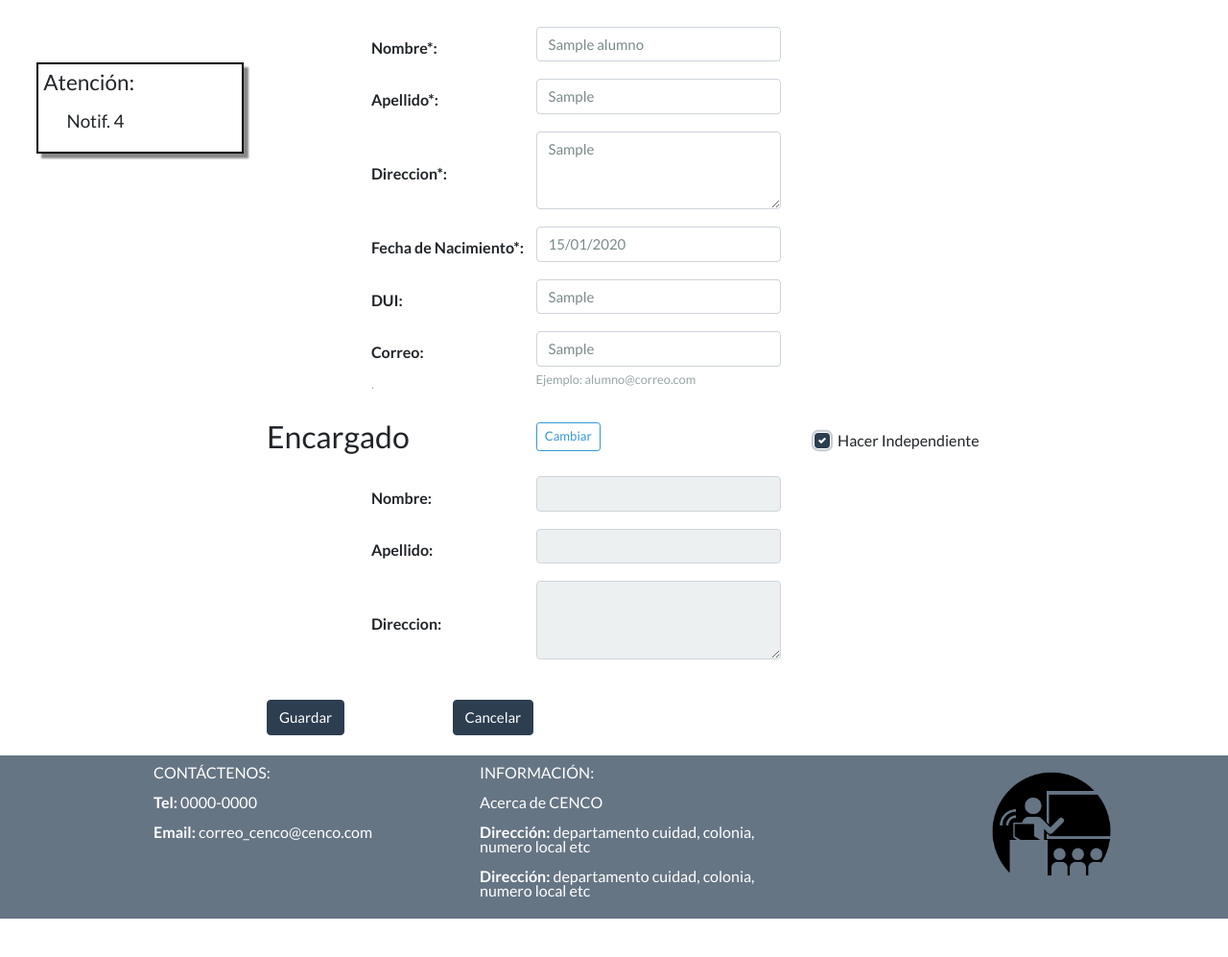
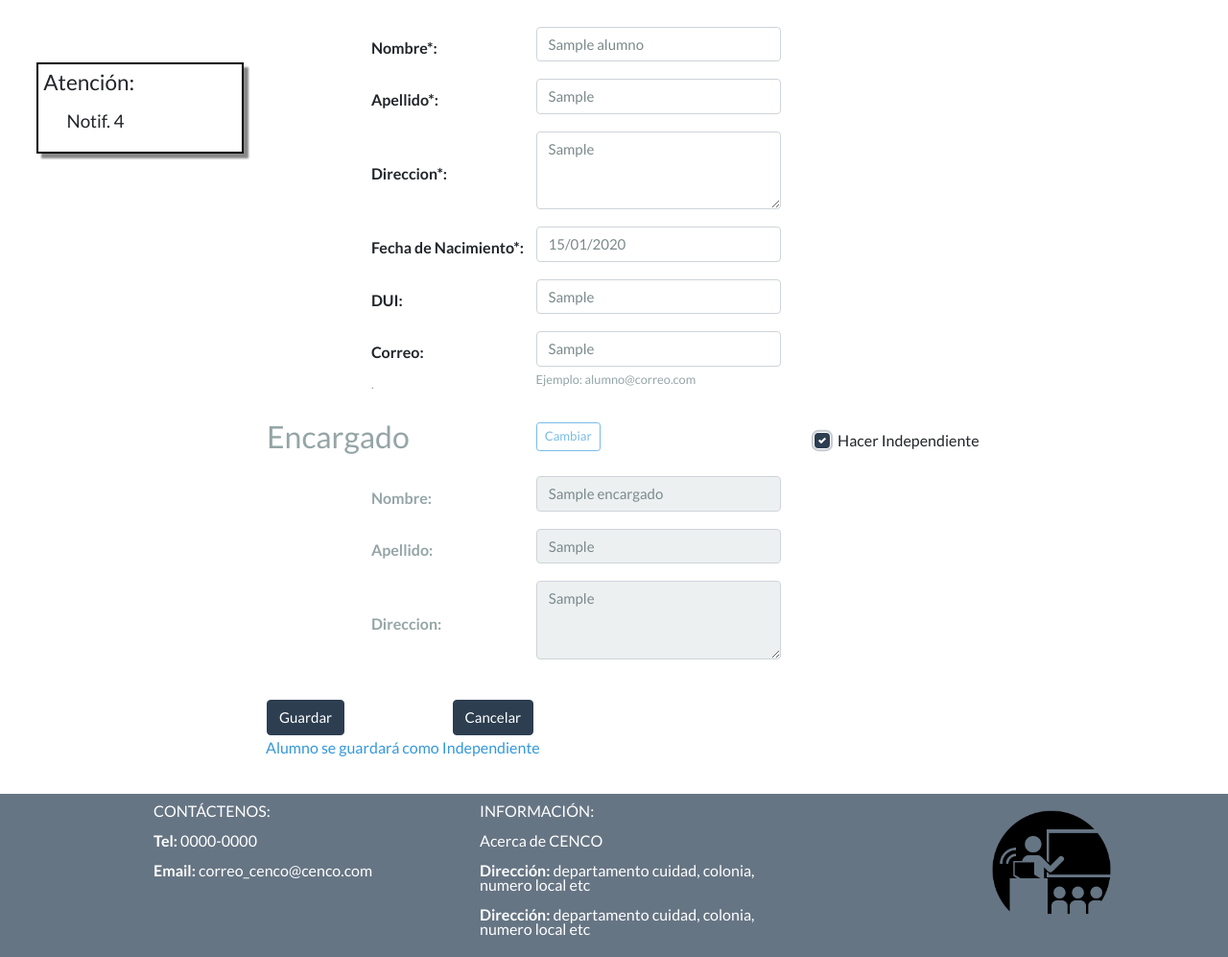
Before and after one commit to robCastro/academica_cenco, a Django app: a page that uses templates/modulo_alumnos/modificar_alumno2.html in a window 1280 px wide, after a click on "Hacer Independiente". Shown: the part 132-1129 px from the top of the page at 96% size. Before the commit the page ends 1089 px from the top, so only its background shows below. Run offline with Django 3.2, Linux system fonts and the light colour scheme; tables that the repository leaves empty hold one stand-in row (values such as "Sample post"); some libraries are stand-ins or nearby versions.

Commit message:
Avances en modificar alumno

```diff
--- a/apps_cenco/modulo_alumnos/urls.py
+++ b/apps_cenco/modulo_alumnos/urls.py
@@ -9,4 +9,5 @@ urlpatterns = [
     url(r'^insertarAlum/$', views.inscribirAlumno, name="InsertarAlumnoV2"),
     url(r'^registrarEncargado/$',views.registrarEncargado, name="RegistrarEncargado"),
     url(r'^modificarAlum/(?P<id_alumno>\d+)$', views.modificar_alumno2, name="modificar_alumnoV2"),
+    url(r'^guardarAlDep/$', views.guardarModificacionAlumnoDependiente, name="guardarAlDep"),
 ]
--- a/apps_cenco/modulo_alumnos/views.py
+++ b/apps_cenco/modulo_alumnos/views.py
@@ -288,7 +288,6 @@ def registrarEncargado(request):
                 'apellidoEncargado': encargado.apellido,
                 'direccionEncargado': encargado.direccion
             }
-            #return JsonResponse(json.dumps(respuesta), safe=False)
             return JsonResponse(respuesta)
         else:
             return Http404('Error, acceso solo mediante POST')
@@ -323,12 +322,75 @@ def modificar_alumno2(request, id_alumno):
     cantidadtelefonos = Telefono.objects.filter(alumno=alumno).count()
     hoy = datetime.now()
     esMenor = hoy.year < alumno.fechaNacimiento.year + 18 or hoy.month < alumno.fechaNacimiento.month or hoy.day < alumno.fechaNacimiento.day
+
+    cantidadEncargados = Encargado.objects.all().count() #para validar busquedas o cambios de Indep a Dep
+    encargados = Encargado.objects.all()
     context = {
         "alumno" : alumno,
+        "encargado" : alumno.encargado,
         "fechaNac" : fechaFormatoEspecial,
         "notifTelefono" : cantidadtelefonos == 0,
         "notifDui" : not esMenor and alumno.dui == "",
         "notifCorreo" : alumno.correo == "",
         "esDependiente" : alumno.encargado != None,
+        "cantidadEncargados" : cantidadEncargados,
+        "encargados" : encargados,
     }
     return render(request, "modulo_alumnos/modificar_alumno2.html", context)
+
+def guardarModificacionAlumnoDependiente(request):
+    import sys
+    reload(sys)
+    sys.setdefaultencoding('utf-8')
+    if request.method == "POST":
+        #guardando datos generales de alumno
+        codigo = request.POST.get('codigo')
+        try:
+            alumno = Alumno.objects.get(codigo=codigo)
+        except Alumno.DoesNotExist:
+            return Http404("Alumno no existe")
+        nombreAl = request.POST.get('nombre')
+        apellidoAl = request.POST.get('apellido')
+        direccionAl = request.POST.get('direccion')
+        fechaNacAl = request.POST.get('fechaNacimiento')
+        fechaNacimientoConFormato = datetime.strptime(fechaNacAl, "%d/%m/%Y").date()
+        duiAl = request.POST.get('dui')
+        correoAl = request.POST.get('correo')
+
+        alumno.nombre = nombreAl
+        alumno.apellido = apellidoAl
+        alumno.direccion = direccionAl
+        alumno.fechaNacimiento = fechaNacimientoConFormato
+        alumno.dui = duiAl
+        alumno.correo = correoAl
+
+        #verificando si el alumno será independiente
+
+        hacerIndep = request.POST.get('hacerIndep')
+        if hacerIndep == "true":
+            #hacerlo independiente
+            print "será Indep"
+            #alumno.encargado = None
+        else:
+            print "será Dep"
+            cambiarEncargado = request.POST.get('cambiarEncargado')
+            if cambiarEncargado == "true":
+                print "se cambiara encargado"
+                codNuevoEncargado = request.POST.get('codNuevoEncargado')
+                if codNuevoEncargado == "":
+                    mensaje = "Error con el nuevo Encargado, refresque pagina y escoja de nuevo por favor.$"
+                    return HttpResponse(mensaje, status=500)
+                try:
+                    nuevoEncargado = Encargado.objects.get(codigo=codNuevoEncargado)
+                except Encargado.DoesNotExist:
+                    mensaje = "Nuevo Encargado no existe, refresque pagina y escoja de nuevo por favor.$"
+                    return HttpResponse(mensaje, status=500)
+                alumno.encargado = nuevoEncargado
+            else:
+                print "NO se cambiara encargado"
+
+        alumno.save()
+
+        return HttpResponse(status=200)
+    else:
+        return Http404
--- a/static/js/crear_encargado2.js
+++ b/static/js/crear_encargado2.js
@@ -1,5 +1,4 @@
 $(document).on('submit', '#registrarEncargadoForm', function (a) {
-
     a.preventDefault();
     $('#btnGuardarEncargado').attr('disabled', true);
     $('#espereG').css('display', 'inline');
--- a/static/js/modificar_alumnos2.js
+++ b/static/js/modificar_alumnos2.js
@@ -1,5 +1,13 @@
 var mostrandoComparacion;
 
+
+
+
+
+
+
+//**************************FUNCIONES COMUNES PARA ALUMNOS INDEPENDIENTES Y DEPENDIENTES**************************************
+//para fecha
 $( function() {
     $( "#txtFechaNacAlumno" ).datepicker({
         dateFormat: "dd/mm/yy",     //display de la fecha
@@ -14,12 +22,120 @@ $( function() {
     });
 } );
 
+//para busqueda
+$( function() {
+    $( "#buscarEncargado" ).autocomplete({
+        source: displayEncargados,
+        minLength: 3,
+        close: function( event, ui ) {
+            var posicion = displayEncargados.indexOf(document.getElementById('buscarEncargado').value);
+            if (posicion != -1){
+                document.getElementById('codEncargadoNuevo').value = codigosEncargados[posicion];
+                document.getElementById('nombreEncNuevo').value = nombresEncargados[posicion];
+                document.getElementById('apellidoEncNuevo').value = apellidosEncargados[posicion];
+                document.getElementById('direccionEncNuevo').innerHTML = direccionEncargados[posicion];
+            }
+            else{
+                limpiarDetalleEncargado();
+            }
+        }
+    });
+} );
+
+function limpiarDetalleEncargado(){
+    document.getElementById('codEncargadoNuevo').value = "";
+    document.getElementById('nombreEncNuevo').value = "";
+    document.getElementById('apellidoEncNuevo').value = "";
+    document.getElementById('direccionEncNuevo').value = "";
+}
+
+function desplazoArriba(){
+    $("html, body").animate({ scrollTop: 0 }, "slow");
+}
+
+window.onload = function () {
+    mostrandoComparacion = false;
+
+    //quitando evento escritura en fecha
+    var fechaNac = document.getElementById('txtFechaNacAlumno');
+    fechaNac.onkeydown = function(e){
+        e.preventDefault();
+    };
+
+    llenadoEncargados(); //declaracion en html
+};
+
+
+//validaciones
+function isEmail(email) {
+    if(email == ""){
+        return true;
+    }
+    else{
+        var regex = /^([a-zA-Z0-9_.+-])+\@(([a-zA-Z0-9-])+\.)+([a-zA-Z0-9]{2,4})+$/;
+        return regex.test(email);
+    }
+}
+
+function validarDUI(dui){
+    if(dui == ""){
+        return true;}
+    else{
+        var regex = /\d{8}-\d{1}/;
+        return regex.test(dui);
+    }
+}
+
+function validaciones(nombre, apellido, direccion, correo, dui){
+    var estado = false;
+    estado = (nombre != "" && apellido != "" && direccion != "" && validarDUI(dui) && isEmail(correo))
+    return estado;
+}
+
+function validarAlumno(){
+    var nombre = document.getElementById('txtNombreAlumno').value;
+    var apellido = document.getElementById('txtApellidoAlumno').value;
+    var direccion = document.getElementById('txtDireccionAlumno').value;
+    var fechaNac = document.getElementById('txtFechaNacAlumno').value;
+    var correo = document.getElementById('txtCorreoAlumno').value;
+    var dui = document.getElementById('txtDuiAlumno').value;
+    if (!isEmail(correo)){
+        document.getElementById('txtCorreoAlumno').className = "form-control is-invalid";
+    }
+    else{
+        document.getElementById('txtCorreoAlumno').className = "form-control";
+    }
+    var esValido = validaciones(nombre, apellido, direccion, correo, dui) && fechaNac != "";
+    document.getElementById('btnGuardarAlumDep').disabled = !esValido;
+}
+
+//**************************FUNCIONES PARA DEPENDIENTES**************************************
+
 function cambiarEncargado(){
+    if (cantidadEncargados <= 1){   //si no hay suficientes encargados para hacer un cambio
+        var m = $('#mensajeEmergente');
+        m.children('strong').html('Solo hay un encargado, cree otro para cambiarlo');
+        m.css('display','block');
+        m.css('opacity',1);
+        m.removeClass();
+        m.addClass('alerta accionPeligrosa');
+        desplazoArriba();
+    }
+    else{
         if(mostrandoComparacion){
             document.getElementById('linkCambiar').innerText = "Cambiar";
             document.getElementById('tableBusquedaEnc').hidden = true;
             document.getElementById('cambiarEncargado').hidden = true;
             document.getElementById('datosEncargado').hidden = false;
+
+            document.getElementById('buscarEncargado').value = "";
+            document.getElementById('codEncargadoNuevo').value = "";
+            document.getElementById('nombreEncNuevo').value = "";
+            document.getElementById('apellidoEncNuevo').value = "";
+            document.getElementById('direccionEncNuevo').innerHTML = "";
+
+            document.getElementById('chbCambiarEncargado').checked = false;
+
             mostrandoComparacion = false;
         }
         else {
@@ -27,16 +143,108 @@ function cambiarEncargado(){
             document.getElementById('tableBusquedaEnc').hidden = false;
             document.getElementById('cambiarEncargado').hidden = false;
             document.getElementById('datosEncargado').hidden = true;
+
+            document.getElementById('chbCambiarEncargado').checked = true;
+
             mostrandoComparacion = true;
         }
     }
+}
 
+function hacerIndependiente(){
+    var estadoChb = document.getElementById('hacerIndependiente').checked;
+    var titulo = $('#tituloEnc');
+    var btnCambiar = document.getElementById('linkCambiar');
+    var divBuscarEncargado = $('#tableBusquedaEnc');
+    var buscarEncargado = $('#buscarEncargado');
+    var datosEncargado = $('#datosEncargado');
+    var divCambiarEncargado = $('#cambiarEncargado');
+    var msjIndependiente = $('#msjIndependiente');
+    if(estadoChb){
+        titulo.addClass('text-muted');
+        datosEncargado.addClass('text-muted');
+        divBuscarEncargado.addClass('text-muted');
+        divCambiarEncargado.addClass('text-muted');
+
+        buscarEncargado.prop("disabled", true);
+        btnCambiar.disabled = true;
+
+        msjIndependiente.prop("hidden", false);
+    }
+    else{
+        titulo.removeClass();
+        titulo.addClass('text-primary');
+        datosEncargado.removeClass();
+        datosEncargado.addClass('text-primary');
+        divBuscarEncargado.removeClass();
+        divBuscarEncargado.addClass('text-primary');
+        divCambiarEncargado.removeClass();
+        divCambiarEncargado.addClass('text-primary');
+
+        buscarEncargado.prop("disabled", false);
+        btnCambiar.disabled = false;
+
+        msjIndependiente.prop("hidden", true);
+    }
+}
+
+
+$(document).on('submit', '#guardarAlDep', function (a) {
+    a.preventDefault();
+    $('#btnGuardarAlumDep').attr('disabled', true);
+    $('#espereI').css('display', 'inline');
+
+    $.ajax({
+        type: 'POST',
+        url: '/alumnos/guardarAlDep/',
+        data: {
+            codigo:$('#txtCodigoAlumno').val(),
+            nombre:$('#txtNombreAlumno').val(),
+            apellido:$('#txtApellidoAlumno').val(),
+            direccion:$('#txtDireccionAlumno').val(),
+            correo:$('#txtCorreoAlumno').val(),
+            fechaNacimiento:$('#txtFechaNacAlumno').val(),
+            dui:$('#txtDuiAlumno').val(),
+            hacerIndep:$('#hacerIndependiente').is(":checked"),
+            cambiarEncargado:$('#chbCambiarEncargado').is(":checked"),
+            codNuevoEncargado:$('#codEncargadoNuevo').val(),
+            csrfmiddlewaretoken:$('input[name="csrfmiddlewaretoken"]').val()
+        },
+        success:function (response) {
+            $('#btnGuardarAlumDep').attr('disabled', false);
+            $('#espereI').css('display', 'none');
+            var m = $('#mensajeEmergente');
+            m.children('strong').html("Cambios Realizados!");
+            m.css('display','block');
+            m.css('opacity',1);
+            m.removeClass();
+            m.addClass('alerta exito');
+            desplazoArriba();
+        },
+        error: function (response) {
+            $('#btnGuardarAlumDep').attr('disabled', false);
+            $('#espereI').css('display', 'none');
+            var m = $('#mensajeEmergente');
+            m.children('strong').html("Error");
+            m.css('display','block');
+            m.css('opacity',1);
+            m.removeClass();
+            m.addClass('alerta accionPeligrosa');
+            desplazoArriba();
+        }
+    })
+});
+
+
+
+//**************************FUNCIONES PARA ALUMNOS INDEPENDIENTES**************************************
 function asignarEncargado(){
     if(mostrandoComparacion){
         document.getElementById('linkAsignarEnc').innerText = "Asignar Encargado";
         document.getElementById('asignarEncargado').hidden = true;
         document.getElementById('tableBusquedaEnc').hidden = true;
         document.getElementById('datosEncargado').hidden = true;
+
         mostrandoComparacion = false;
     }
     else {
@@ -48,15 +256,42 @@ function asignarEncargado(){
     }
 }
 
-window.onload = function () {
-
-    //para facilitar control de comparacion de encargados
-    mostrandoComparacion = false;
 
 
-    //para evitar que link desplace pantalla hacia arriba
-    /*document.getElementById('linkCambiar').addEventListener("click", function (event) {
-        cambiarEncargado();
-        event.preventDefault();
+
+
+/*$(document).on('submit', '#frmCambiarEncargado', function (a) {
+    a.preventDefault();
+    if (cantidadEncargados > 1){
+        $('#linkCambiar').attr('disabled', true);
+        $('#espereG').css('display', 'inline');
+        $.ajax({
+            type: 'POST',
+            url: '/alumnos/registrarEncargado/',
+            data: {
+                yaConsultados: $('#yaConsultados').val(),
+                csrfmiddlewaretoken: $('input[name="csrfmiddlewaretoken"]').val(),
+            },
+            dataType: "json",
+            success: function (response) {
+                $('#btnGuardarEncargado').attr('disabled', false);
+                $('#espereG').css('display', 'none');
+                desplazoArriba();
+            },
+            error: function (response) {
+                  $('#btnGuardarEncargado').attr('disabled'. false);
+                  $('#espereG').css('display', 'none');
+            }
+        })
+    }
+    else{
+        var m = $('#mensajeEmergente');
+        m.children('strong').html('Solo hay un encargado, cree otro para cambiarlo');
+        m.css('display','block');
+        m.css('opacity',1);
+        m.removeClass();
+        m.addClass('alerta accionPeligrosa');
+        desplazoArriba();
+    }
+
 });*/
-};
--- a/templates/modulo_alumnos/modificar_alumno2.html
+++ b/templates/modulo_alumnos/modificar_alumno2.html
@@ -7,6 +7,24 @@
     <link href=" {% static 'css/alerts_notificaciones.css' %} " rel="stylesheet">
     <link href=" {% static 'css/formato_consultar_grupos.css' %} " rel="stylesheet">
     <script src="{% static 'js/jquery.min.js' %}" xmlns="http://www.w3.org/1999/html"></script>
+    <script>
+        var cantidadEncargados = {{ cantidadEncargados }};   //para uso dentro de modificar_alumnos2.js
+        var codigosEncargados = [];
+        var nombresEncargados = [];
+        var apellidosEncargados = [];
+        var displayEncargados = [];
+        var direccionEncargados = [];
+
+        function llenadoEncargados(){
+        {% for encargado in encargados %}
+            codigosEncargados.push('{{ encargado.codigo }}');
+            nombresEncargados.push('{{ encargado.nombre }}');
+            apellidosEncargados.push('{{ encargado.apellido }}');
+            displayEncargados.push('{{ encargado.codigo }} | {{ encargado }}');
+            direccionEncargados.push('{{ encargado.direccion }}');
+        {% endfor %}
+}
+    </script>
     <script src="{% static 'js/modificar_alumnos2.js' %}"></script>
 
     <!-- Necesarios para widgets -->
@@ -56,7 +74,7 @@
                         </td>
                         <td width="30%">
                             <div class="form-group">
-                                <input type="text" required="" id="txtNombreAlumno" value="{{ alumno.nombre }}" class="form-control">
+                                <input type="text" required="" onkeyup="validarAlumno()" name="txtNombreAlumno" id="txtNombreAlumno" value="{{ alumno.nombre }}" class="form-control">
                             </div>
                         </td>
                         <td></td>
@@ -67,7 +85,7 @@
                         </td>
                         <td>
                             <div class="form-group">
-                                <input type="text" required="" id="txtApellidoAlumno" value="{{ alumno.apellido }}" class="form-control">
+                                <input type="text" required="" onkeyup="validarAlumno()" name="txtApellidoAlumno" id="txtApellidoAlumno" value="{{ alumno.apellido }}" class="form-control">
                             </div>
                         </td>
                     </tr>
@@ -77,7 +95,7 @@
                         </td>
                         <td>
                             <div class="form-group">
-                                <textarea class="form-control" required="" id="txtDireccionAlumno" rows="3">{{ alumno.direccion }}</textarea>
+                                <textarea class="form-control" required="" onkeyup="validarAlumno()" name="txtDireccionAlumno" id="txtDireccionAlumno" rows="3">{{ alumno.direccion }}</textarea>
                             </div>
                         </td>
                     </tr>
@@ -87,7 +105,7 @@
                         </td>
                         <td>
                             <div class="form-group">
-                                <input class="form-control" id="txtFechaNacAlumno" value="{{ fechaNac }}" type="text" />
+                                <input class="form-control" name="txtFechaNacAlumno" id="txtFechaNacAlumno" onkeyup="validarAlumno()" value="{{ fechaNac }}" type="text" />
                             </div>
                         </td>
                     </tr>
@@ -97,7 +115,7 @@
                         </td>
                         <td>
                             <div class="form-group">
-                                <input type="text" id="txtDuiAlumno" value="{{ alumno.dui }}" pattern="[0-9][0-9][0-9][0-9][0-9][0-9][0-9][0-9][-][0-9]" class="form-control" maxlength="10" />
+                                <input type="text" name="txtDuiAlumno" id="txtDuiAlumno" onkeyup="validarAlumno()" value="{{ alumno.dui }}" pattern="[0-9][0-9][0-9][0-9][0-9][0-9][0-9][0-9][-][0-9]" class="form-control" maxlength="10" />
                             </div>
                         </td>
                     </tr>
@@ -109,7 +127,7 @@
                         </td>
                         <td>
                             <div class="form-group">
-                                <input class="form-control" id="txtCorreoAlumno" value="{{ alumno.correo }}" aria-describedby="emailHelp" type="email">
+                                <input class="form-control" name="txtCorreoAlumno" id="txtCorreoAlumno" onkeyup="validarAlumno()" value="{{ alumno.correo }}" aria-describedby="emailHelp" type="email">
                                 <small id="emailHelp" class="form-text text-muted">Ejemplo: alumno@correo.com</small>
                                 <div class="invalid-feedback">Correo no válido</div>
                             </div>
@@ -128,11 +146,20 @@
                     <h3 id="tituloEnc">Encargado</h3>
                 </td>
                 <td width="30%">
+                    <!--<form method="POST" id="frmCambiarEncargado">
+                        {% csrf_token %}-->
                         <label for="tituloEnc"><button id="linkCambiar" onclick="cambiarEncargado()" class="btn btn-outline-info btn-sm">Cambiar</button></label>
+                        <input type="checkbox" id="chbCambiarEncargado" name="chbCambiarEncargado" hidden="">
+                        <div style="display: none" id="espereG">
+                            <img src="{% static 'img/ajax-loader.gif' %}">
+                            Consultando Encargados. Por Favor Espere.
+                        </div>
+                        <!--<input type="checkbox" id="yaConsultados" hidden=""> --> <!-- Usado para saber si ya se consulto una vez los Encargados -->
+                    <!--</form>-->
                 </td>
                 <td width="18%">
                     <div class="custom-control custom-checkbox">
-                        <input class="custom-control-input" id="hacerIndependiente" type="checkbox">
+                        <input onclick="hacerIndependiente()" class="custom-control-input" id="hacerIndependiente" type="checkbox">
                         <label class="custom-control-label" for="hacerIndependiente">Hacer Independiente</label>
                     </div>
                 </td>
@@ -149,7 +176,7 @@
             </td>
             <td width="30%" >
                 <div class="form-group">
-                    <input type="text" id="nomEnc" readonly="" class="form-control">
+                    <input type="text" id="nomEnc" readonly="" value="{{ encargado.nombre }}" class="form-control">
                 </div>
             </td>
             <td></td>
@@ -160,7 +187,7 @@
             </td>
             <td>
                 <div class="form-group">
-                    <input type="text" id="apeEnc" readonly="" class="form-control">
+                    <input type="text" id="apeEnc" readonly="" value="{{ encargado.apellido }}" class="form-control">
                 </div>
             </td>
             <td></td>
@@ -171,7 +198,7 @@
             </td>
             <td>
                 <div class="form-group">
-                    <textarea id="dirEnc" class="form-control" readonly="" rows="3"></textarea>
+                    <textarea id="dirEnc" class="form-control" readonly="" rows="3">{{ encargado.direccion }}</textarea>
                 </div>
             </td>
             <td></td>
@@ -207,14 +234,14 @@
             </tr>
         </table>
         <table width="100%">
-            <input type="text" id="codEncargadoNuevo" hidden="">
+            <input type="text" id="codEncargadoNuevo" name="codEncargadoNuevo" hidden="">
             <tr>
                 <td style="padding-left: 6%" width="15%">
                     <label for="nombreEncActual"><strong>Nombre:</strong></label>
                 </td>
                 <td width="20%">
                     <div class="form-group">
-                        <input type="text" id="nombreEncActual" readonly="" class="form-control">
+                        <input type="text" id="nombreEncActual" readonly="" value="{{ encargado.nombre }}" class="form-control">
                     </div>
                 </td>
                 <td width="15%"></td>
@@ -234,7 +261,7 @@
                 </td>
                 <td>
                     <div class="form-group">
-                        <input type="text" id="apellidoEncActual" readonly="" class="form-control">
+                        <input type="text" id="apellidoEncActual" readonly="" value="{{ encargado.apellido }}" class="form-control">
                     </div>
                 </td>
                 <td></td>
@@ -254,7 +281,7 @@
                 </td>
                 <td>
                     <div class="form-group">
-                        <textarea id="direccionEncAct" readonly="" rows="3" class="form-control"></textarea>
+                        <textarea id="direccionEncAct" readonly="" rows="3" class="form-control">{{ encargado.direccion }}</textarea>
                     </div>
                 </td>
                 <td></td>
@@ -271,17 +298,25 @@
         </table>
     </div>
     <div style="padding-left: 20%; padding-top: 2%">
-        <form>
+        <form method="POST" id="guardarAlDep">
+            {% csrf_token %}
             <table width="100%" >
+                <tr>
                     <td width="10%">
-                    <button class="btn btn-primary">Guardar</button>
+                        <button type="button submit" id="btnGuardarAlumDep" class="btn btn-primary">Guardar</button>
+                        <div style="display: none" id="espereI">
+                            <img src="{% static 'img/ajax-loader.gif' %}">
+                            Procesando. Por Favor Espere.
+                        </div>
                     </td>
                     <td width="10%"></td>
                     <td width="10%">
                         <button class="btn btn-primary">Cancelar</button>
                     </td>
                     <td></td>
+                </tr>
             </table>
+            <p id="msjIndependiente" class="text-info" hidden="">Alumno se guardará como Independiente</p>
         </form>
     </div>
 
```
Lines whose indentation alone changed are shown as unchanged.
